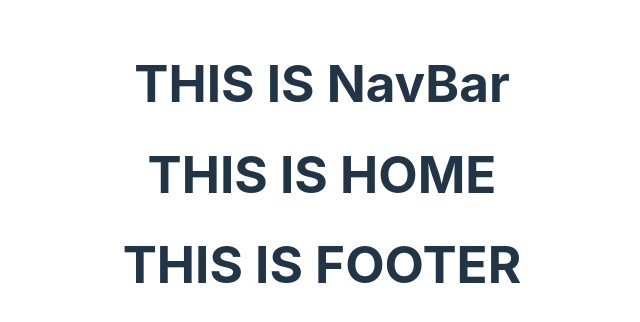
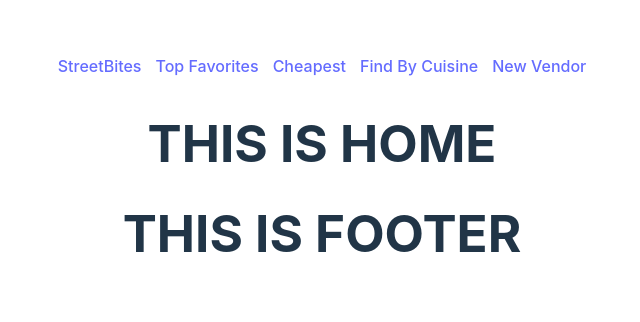
Before and after one commit to AbrahamZambranoTablante/streetbites-fullstack-web-app, a React (Vite) app in the folder frontend/: page / in a window 1280 px wide. Shown: the part 226-548 px from the top of the page, without its empty margins (318-958 px from the left). Built offline with nearby package versions, Linux system fonts and the light colour scheme.

Commit message:
Abraham: update navbar and add css

```diff
--- a/frontend/src/CSS/NavBar.css
+++ b/frontend/src/CSS/NavBar.css
@@ -0,0 +1,6 @@
+.navbar__links {
+    display:flex;
+    p {
+        margin:2px 7px;
+    }
+}
--- a/frontend/src/Components/NavBar.jsx
+++ b/frontend/src/Components/NavBar.jsx
@@ -1,7 +1,27 @@
+import { Link } from "react-router-dom"
+import "../CSS/NavBar.css"
+
 export default function NavBar () {
+
     return (
-        <>
-            <h1>THIS IS NavBar</h1>
-        </>
+        <nav>
+            <div className="navbar__links">
+                <Link to="/">
+                    <p className="navbar__links-logo">StreetBites</p>
+                </Link>
+                <Link to="/vendors/topfavorites">
+                    <p className="navbar__links-topfavorites">Top Favorites</p>
+                </Link>
+                <Link to="/vendors/cheapest">
+                    <p className="navbar__links-cheapest">Cheapest</p>
+                </Link>
+                <Link to="/vendors">
+                    <p className="navbar__links-bycuisine">Find By Cuisine</p>
+                </Link>
+                <Link to="/vendors/new">
+                    <p className="navbar__links-new">New Vendor</p>
+                </Link>
+            </div>
+        </nav>
     )
 }
```
